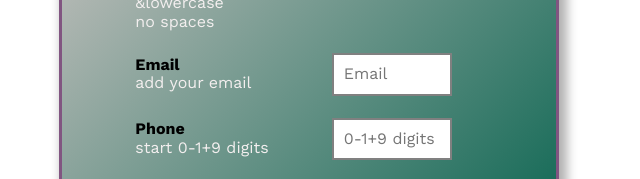
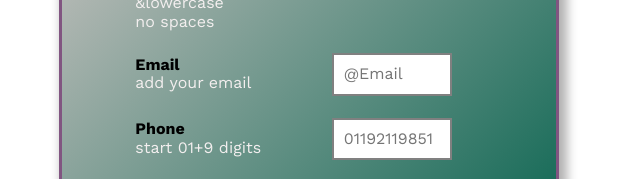
Before and after one commit to mohamed-sherif-bu/heaven-resturant-my-first-project-, a plain HTML site: page order.html in a window 1280 px wide. Shown: the part 350-529 px from the top of the page, 371-1011 px from the left. Drawn offline with nearby package versions, Linux system fonts and the light colour scheme.

Commit message:
Add files via upload

```diff
--- a/order.html
+++ b/order.html
@@ -67,13 +67,13 @@
             <tr>
                 <td> <label for="d">email</label>
                     <br> add your email </td> </td>
-                <td> <input id="d" type="email"name="name"required placeholder="Email"></td>
+                <td> <input id="d" type="email"name="name"required placeholder="@Email"></td>
 
             </tr>
             <tr>
                 <td><label for="f">phone</label>
-                    <br> start 0-1+9 digits </td></td>
-                <td> <input id="f" type="text"name="name"pattern="01+[0-9]{9}"required placeholder="0-1+9 digits"></td>
+                    <br> start 01+9 digits </td></td>
+                <td> <input id="f" type="text"name="name"pattern="01+[0-9]{9}"required placeholder="01192119851"></td>
 
             </tr>
             <tr>
```
